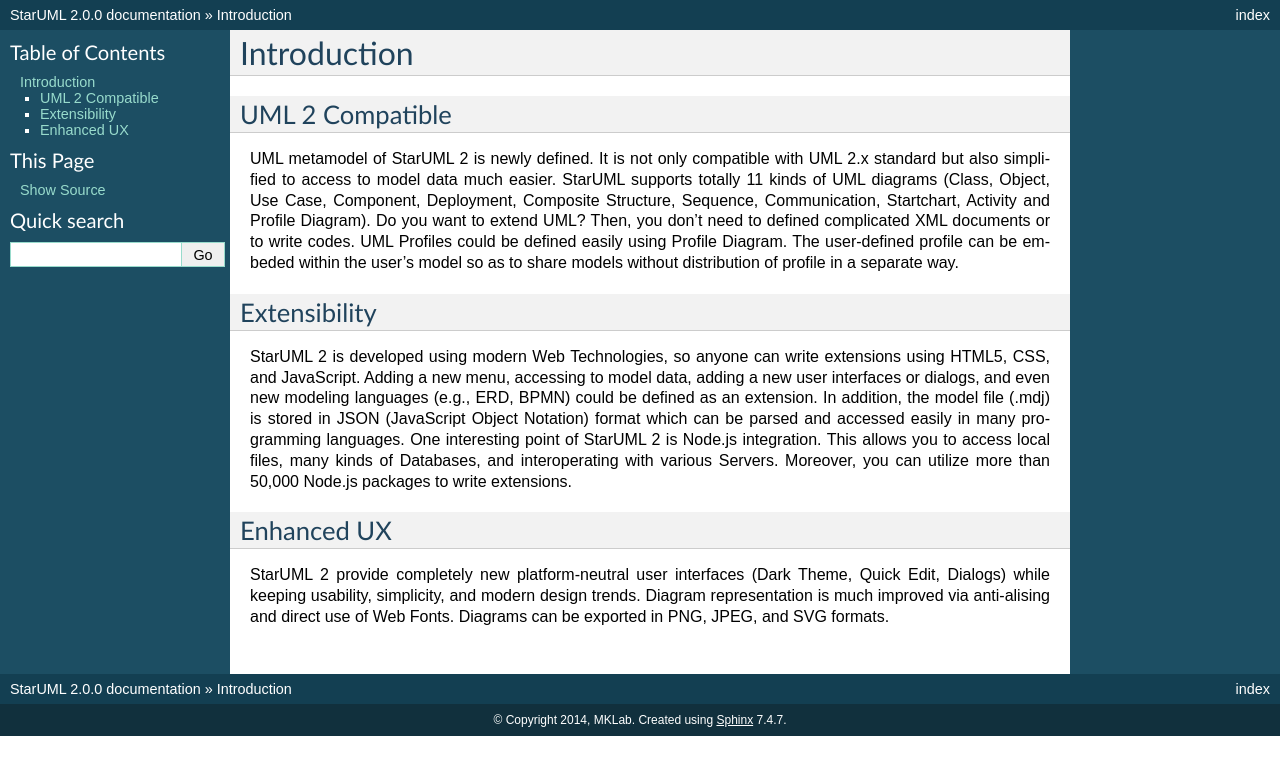
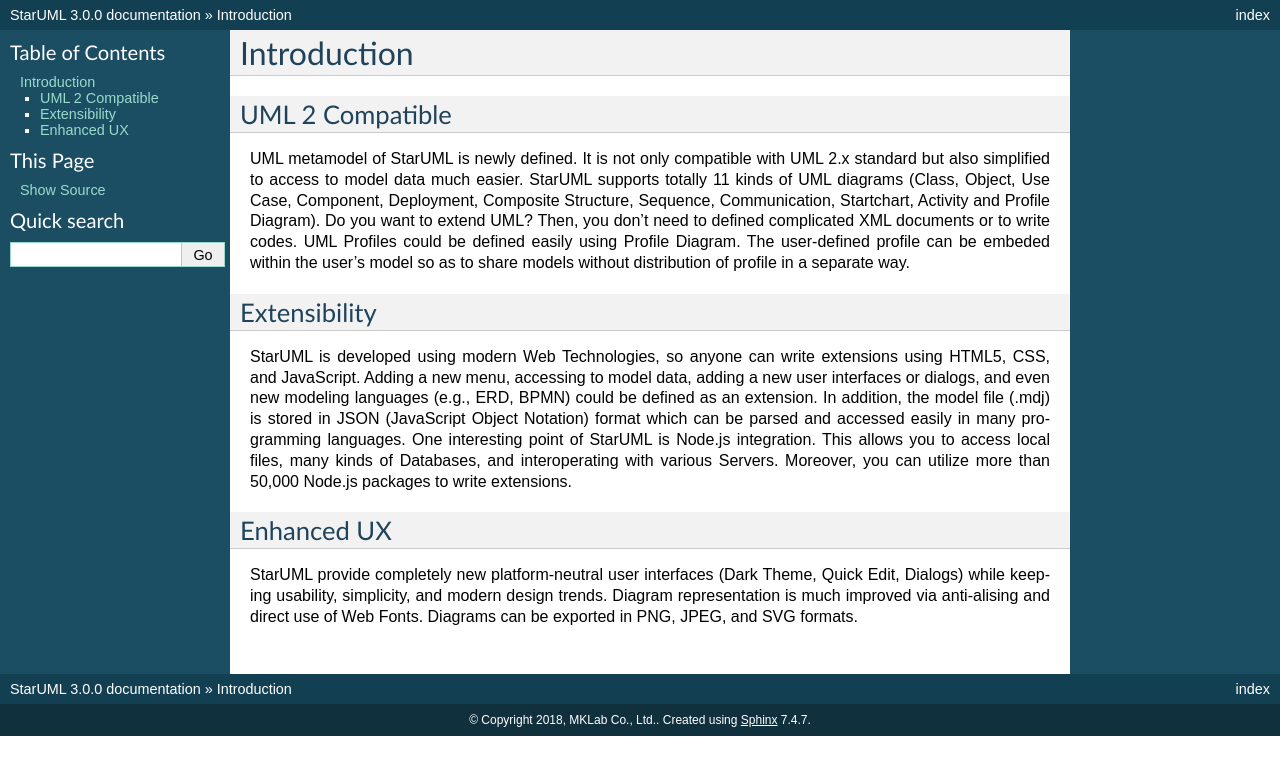
Before and after one commit to niklauslee/staruml-docs, a Sphinx documentation site: the page built from docs/source/introduction.rst, in a window 1280 px wide. Shown: the top 775 px of the page. Built offline with Sphinx 7.4.7, drawn with Linux system fonts in a browser that asks for light colours.

Commit message:
company name and version fix

```diff
--- a/docs/source/conf.py
+++ b/docs/source/conf.py
@@ -44,16 +44,16 @@
 
 # General information about the project.
 project = u'StarUML'
-copyright = u'2014, MKLab'
+copyright = u'2018, MKLab Co., Ltd.'
 
 # The version info for the project you're documenting, acts as replacement for
 # |version| and |release|, also used in various other places throughout the
 # built documents.
 #
 # The short X.Y version.
-version = '2.0.0'
+version = '3.0.0'
 # The full version, including alpha/beta/rc tags.
-release = '2.0.0'
+release = '3.0.0'
 
 # The language for content autogenerated by Sphinx. Refer to documentation
 # for a list of supported languages.
@@ -197,7 +197,7 @@
 #  author, documentclass [howto, manual, or own class]).
 latex_documents = [
   ('index', 'StarUML.tex', u'StarUML Documentation',
-   u'MKLab', 'manual'),
+   u'MKLab Co., Ltd.', 'manual'),
 ]
 
 # The name of an image file (relative to this directory) to place at the top of
@@ -227,7 +227,7 @@
 # (source start file, name, description, authors, manual section).
 man_pages = [
     ('index', 'staruml', u'StarUML Documentation',
-     [u'MKLab'], 1)
+     [u'MKLab Co., Ltd.'], 1)
 ]
 
 # If true, show URL addresses after external links.
@@ -241,7 +241,7 @@
 #  dir menu entry, description, category)
 texinfo_documents = [
   ('index', 'StarUML', u'StarUML Documentation',
-   u'MKLab', 'StarUML', 'One line description of project.',
+   u'MKLab Co., Ltd.', 'StarUML', 'One line description of project.',
    'Miscellaneous'),
 ]
 
--- a/docs/source/index.rst
+++ b/docs/source/index.rst
@@ -3,7 +3,7 @@
    You can adapt this file completely to your liking, but it should at least
    contain the root `toctree` directive.
 
-StarUML 2 Documentation
+StarUML 3 Documentation
 =======================
 
 .. note::
--- a/docs/source/introduction.rst
+++ b/docs/source/introduction.rst
@@ -6,17 +6,17 @@
 UML 2 Compatible
 ================
 
-UML metamodel of StarUML 2 is newly defined. It is not only compatible with UML 2.x standard but also simplified to access to model data much easier. StarUML supports totally 11 kinds of UML diagrams (Class, Object, Use Case, Component, Deployment, Composite Structure, Sequence, Communication, Startchart, Activity and Profile Diagram).
+UML metamodel of StarUML is newly defined. It is not only compatible with UML 2.x standard but also simplified to access to model data much easier. StarUML supports totally 11 kinds of UML diagrams (Class, Object, Use Case, Component, Deployment, Composite Structure, Sequence, Communication, Startchart, Activity and Profile Diagram).
 Do you want to extend UML? Then, you don't need to defined complicated XML documents or to write codes. UML Profiles could be defined easily using Profile Diagram. The user-defined profile can be embeded within the user's model so as to share models without distribution of profile in a separate way.
 
 Extensibility
 =============
 
-StarUML 2 is developed using modern Web Technologies, so anyone can write extensions using HTML5, CSS, and JavaScript. Adding a new menu, accessing to model data, adding a new user interfaces or dialogs, and even new modeling languages (e.g., ERD, BPMN) could be defined as an extension. In addition, the model file (.mdj) is stored in JSON (JavaScript Object Notation) format which can be parsed and accessed easily in many programming languages.
-One interesting point of StarUML 2 is Node.js integration. This allows you to access local files, many kinds of Databases, and interoperating with various Servers. Moreover, you can utilize more than 50,000 Node.js packages to write extensions.
+StarUML is developed using modern Web Technologies, so anyone can write extensions using HTML5, CSS, and JavaScript. Adding a new menu, accessing to model data, adding a new user interfaces or dialogs, and even new modeling languages (e.g., ERD, BPMN) could be defined as an extension. In addition, the model file (.mdj) is stored in JSON (JavaScript Object Notation) format which can be parsed and accessed easily in many programming languages.
+One interesting point of StarUML is Node.js integration. This allows you to access local files, many kinds of Databases, and interoperating with various Servers. Moreover, you can utilize more than 50,000 Node.js packages to write extensions.
 
 Enhanced UX
 ===========
 
-StarUML 2 provide completely new platform-neutral user interfaces (Dark Theme, Quick Edit, Dialogs) while keeping usability, simplicity, and modern design trends.
+StarUML provide completely new platform-neutral user interfaces (Dark Theme, Quick Edit, Dialogs) while keeping usability, simplicity, and modern design trends.
 Diagram representation is much improved via anti-alising and direct use of Web Fonts. Diagrams can be exported in PNG, JPEG, and SVG formats.
```
